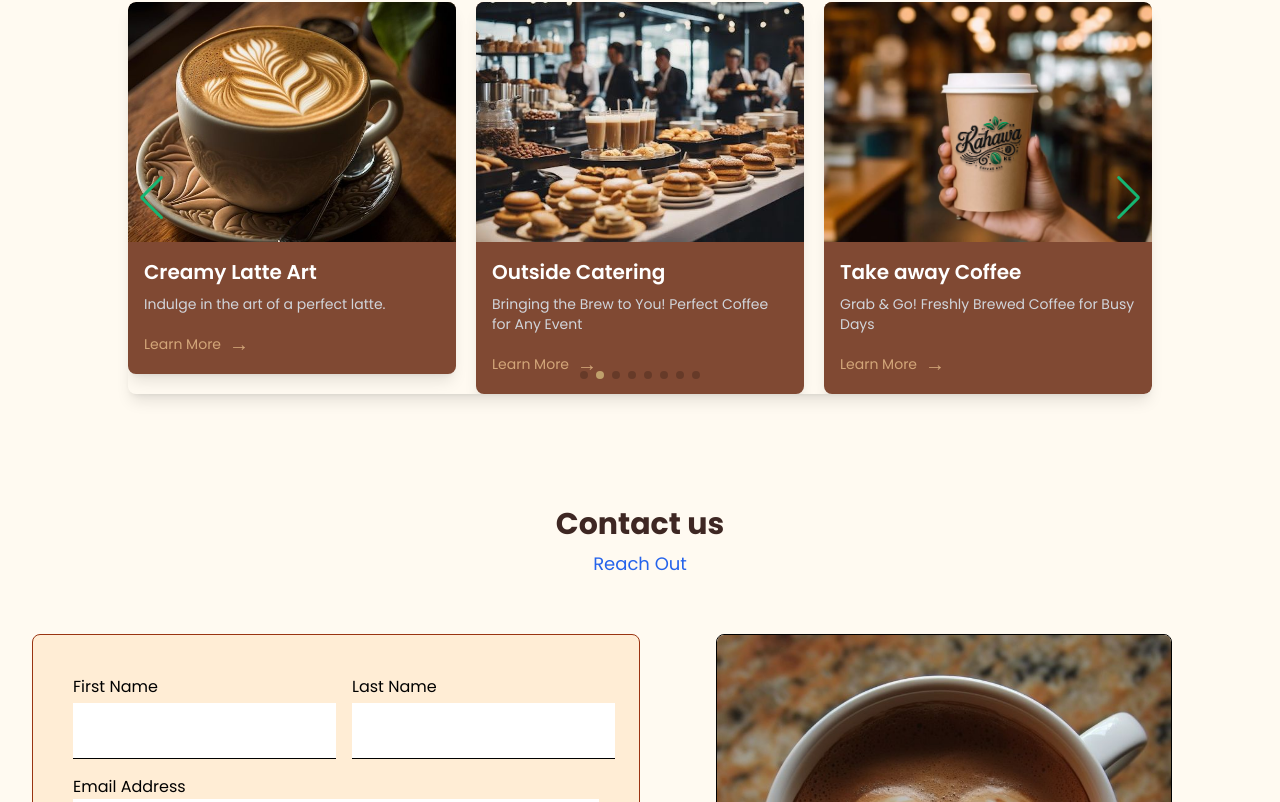
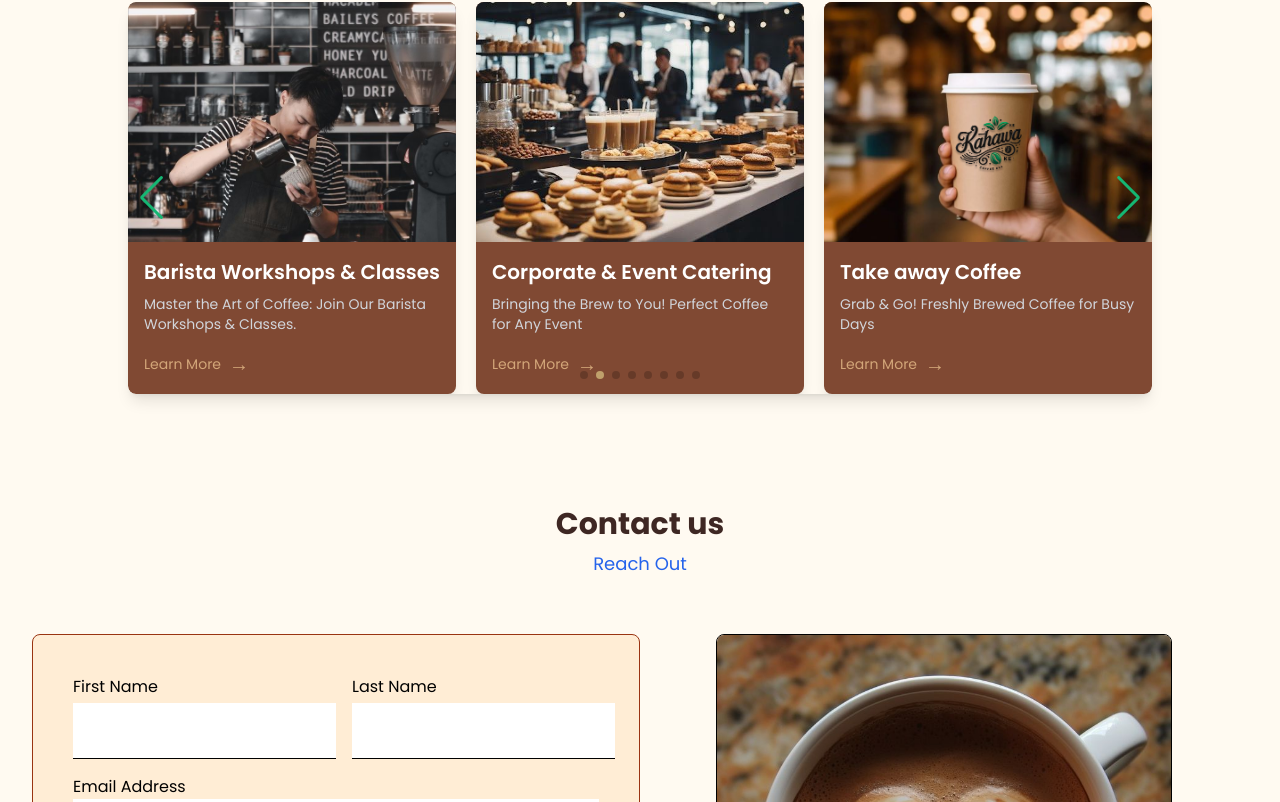
Before and after one commit to swarui/coffeelandingpage, a React (Vite) app: page / in a window 1280 px wide. Shown: the part 2182-2984 px from the top of the page. Built offline with nearby package versions, Linux system fonts and the light colour scheme.

Commit message:
Coffee landing project

```diff
--- a/src/components/Service.jsx
+++ b/src/components/Service.jsx
@@ -19,8 +19,7 @@ import Brew3 from '../assets/Brew3.png';
 import Brew4 from '../assets/Brew4.png';
 import Brew5 from '../assets/Brew5.png';
 import Brew6 from '../assets/Brew6.jpeg';
-
-
+import Brew7 from '../assets/Brew7.jpeg';
 
 
 
@@ -28,8 +27,8 @@ import Brew6 from '../assets/Brew6.jpeg';
 function Service() {
   const slides = [
     { id: 1, img: Iced, title: "Best Coffee Flavor", description: "Experience the rich taste of our coffee.", link: "#contact" },
-    { id: 2, img: Latte, title: "Creamy Latte Art", description: "Indulge in the art of a perfect latte.", link: "#contact" },
-    { id: 3, img: Brew6, title: "Outside Catering", description: "Bringing the Brew to You! Perfect Coffee for Any Event", link: "#contact" },
+    { id: 2, img: Brew7, title: "Barista Workshops & Classes", description: "Master the Art of Coffee: Join Our Barista Workshops & Classes.", link: "#contact" },
+    { id: 3, img: Brew6, title: "Corporate & Event Catering", description: "Bringing the Brew to You! Perfect Coffee for Any Event", link: "#contact" },
     { id: 4, img: Brew5, title: "Take away Coffee", description: "Grab & Go! Freshly Brewed Coffee for Busy Days", link: "#contact" },
     { id: 5, img: Brew4, title: "Coffee Tasting Experiences", description: "Dive into the World of Flavors with Our Exclusive Coffee Tasting Experience ☕✨", link: "#contact" },
     { id: 6, img: Brew1, title: "Special Brewed Coffee", description: "Savor the Moment with freshly Brewed Coffee.Unique flavors in every brew.", link: "#contact" },
```
Also changed, not shown: src/assets/Brew7.jpeg (added).
